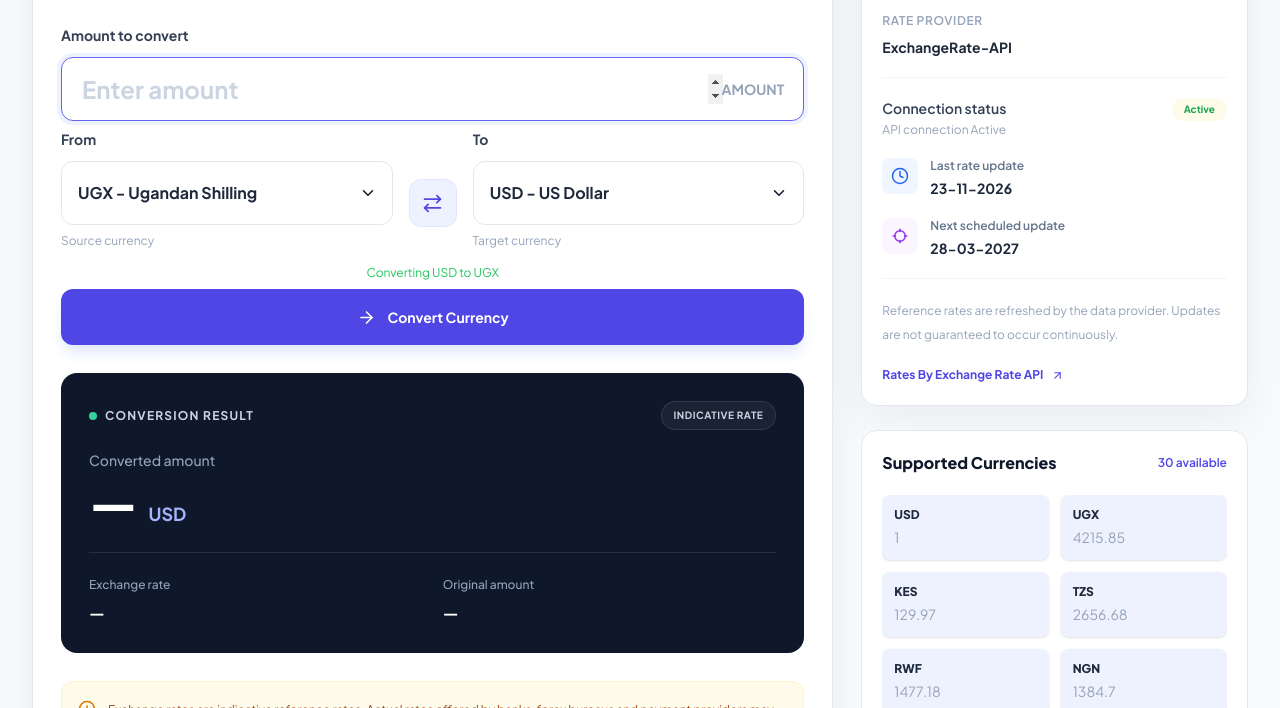
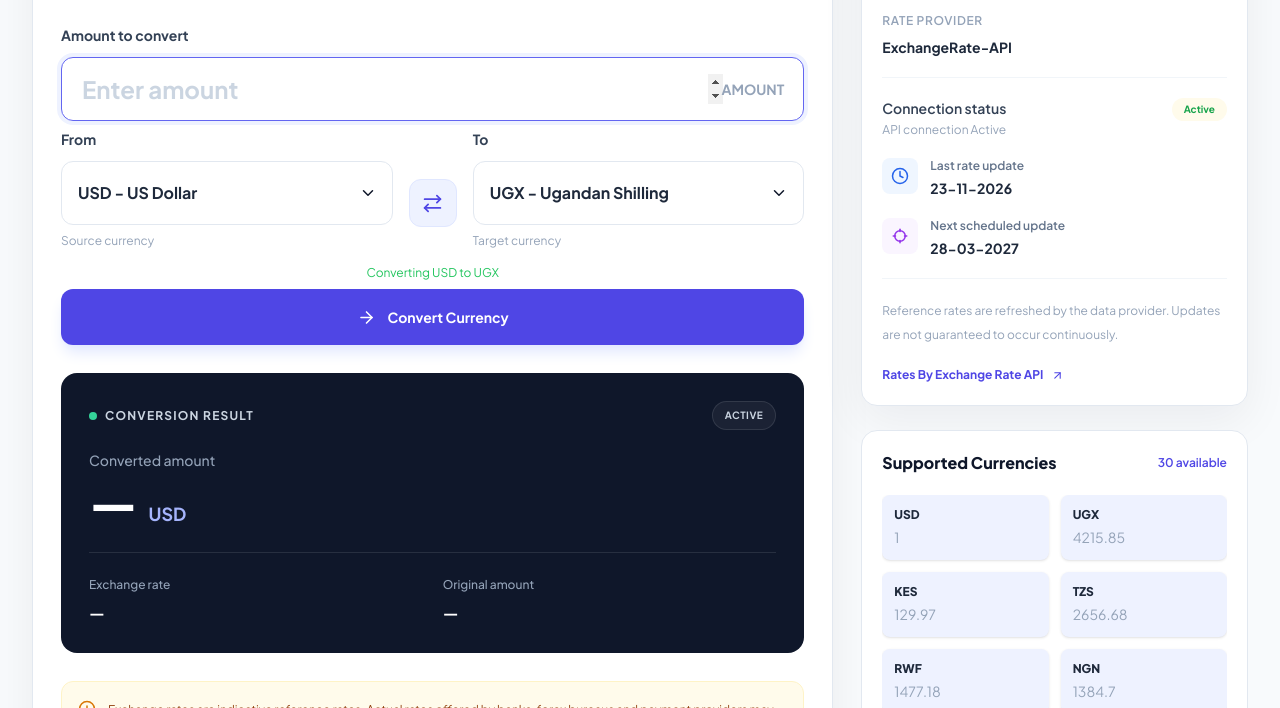
Before and after one commit to PaulDeveloper73/currency-converter, a plain HTML site: page index.html in a window 1280 px wide. Shown: the part 392-1100 px from the top of the page. Drawn offline with nearby package versions, Linux system fonts and the light colour scheme.

Commit message:
Refactored the codebase

```diff
--- a/index.html
+++ b/index.html
@@ -316,10 +316,8 @@
                         name="fromCurrency"
                         class="h-16 w-full appearance-none rounded-xl border border-slate-200 bg-white px-4 pr-12 text-base font-bold text-slate-800 outline-none transition focus:border-indigo-500 focus:ring-4 focus:ring-indigo-50"
                       >
-                        <option value="UGX" selected>
-                          UGX - Ugandan Shilling
-                        </option>
-                        <option value="USD">USD - US Dollar</option>
+                        <option value="UGX">UGX - Ugandan Shilling</option>
+                        <option value="USD" selected>USD - US Dollar</option>
                         <option value="EUR">EUR - Euro</option>
                         <option value="GBP">GBP - British Pound</option>
                         <option value="KES">KES - Kenyan Shilling</option>
@@ -400,8 +398,10 @@
                         name="toCurrency"
                         class="h-16 w-full appearance-none rounded-xl border border-slate-200 bg-white px-4 pr-12 text-base font-bold text-slate-800 outline-none transition focus:border-indigo-500 focus:ring-4 focus:ring-indigo-50"
                       >
-                        <option value="USD" selected>USD - US Dollar</option>
-                        <option value="UGX">UGX - Ugandan Shilling</option>
+                        <option value="USD">USD - US Dollar</option>
+                        <option value="UGX" selected>
+                          UGX - Ugandan Shilling
+                        </option>
                         <option value="EUR">EUR - Euro</option>
                         <option value="GBP">GBP - British Pound</option>
                         <option value="KES">KES - Kenyan Shilling</option>
@@ -500,8 +500,9 @@
 
                   <span
                     class="rounded-full border border-white/10 bg-white/5 px-3 py-1.5 text-[10px] font-bold uppercase tracking-wider text-slate-300"
+                    id="rate-conv-status"
                   >
-                    Indicative Rate
+                    Inactive
                   </span>
                 </div>
 
--- a/js/api.js
+++ b/js/api.js
@@ -27,6 +27,7 @@ export const manageApiStatusAlert = async apiData => {
   const nextUpdate = document.querySelector('#next-update')
   const totalCurrencies = document.querySelector('#total-currencies')
   const rateDataStatus = document.querySelector('#rate-data-status')
+  const rateConStatus = document.querySelector('#rate-conv-status')
 
   let alertMsg = ''
   const data = apiData.conversion_rates // text try to access the exchange rates object
@@ -40,6 +41,7 @@ export const manageApiStatusAlert = async apiData => {
     apiStatusBadge.classList.add('text-green-600')
     apiStatusBadge.classList.remove('text-amber-600')
     apiStatusBadge.textContent = 'Active'
+    rateConStatus.textContent = 'Active'
     rateDataStatus.textContent = 'Rate data active'
     // apiAlertTxt.classList.add('text-green-600').remove('text-amber-600')
     return true
@@ -51,6 +53,8 @@ export const manageApiStatusAlert = async apiData => {
     apiAlertTxt.classList.add('text-amber-600')
     apiStatusBadge.classList.remove('text-green-600')
     apiStatusBadge.classList.add('text-amber-600')
+    rateConStatus.textContent = 'Inactive'
+
     // apiAlertTxt.classList.remove('text-green-600').add('bg-amber-500')
     console.log('Waiting for the Api rates connection...!')
     return false
```
